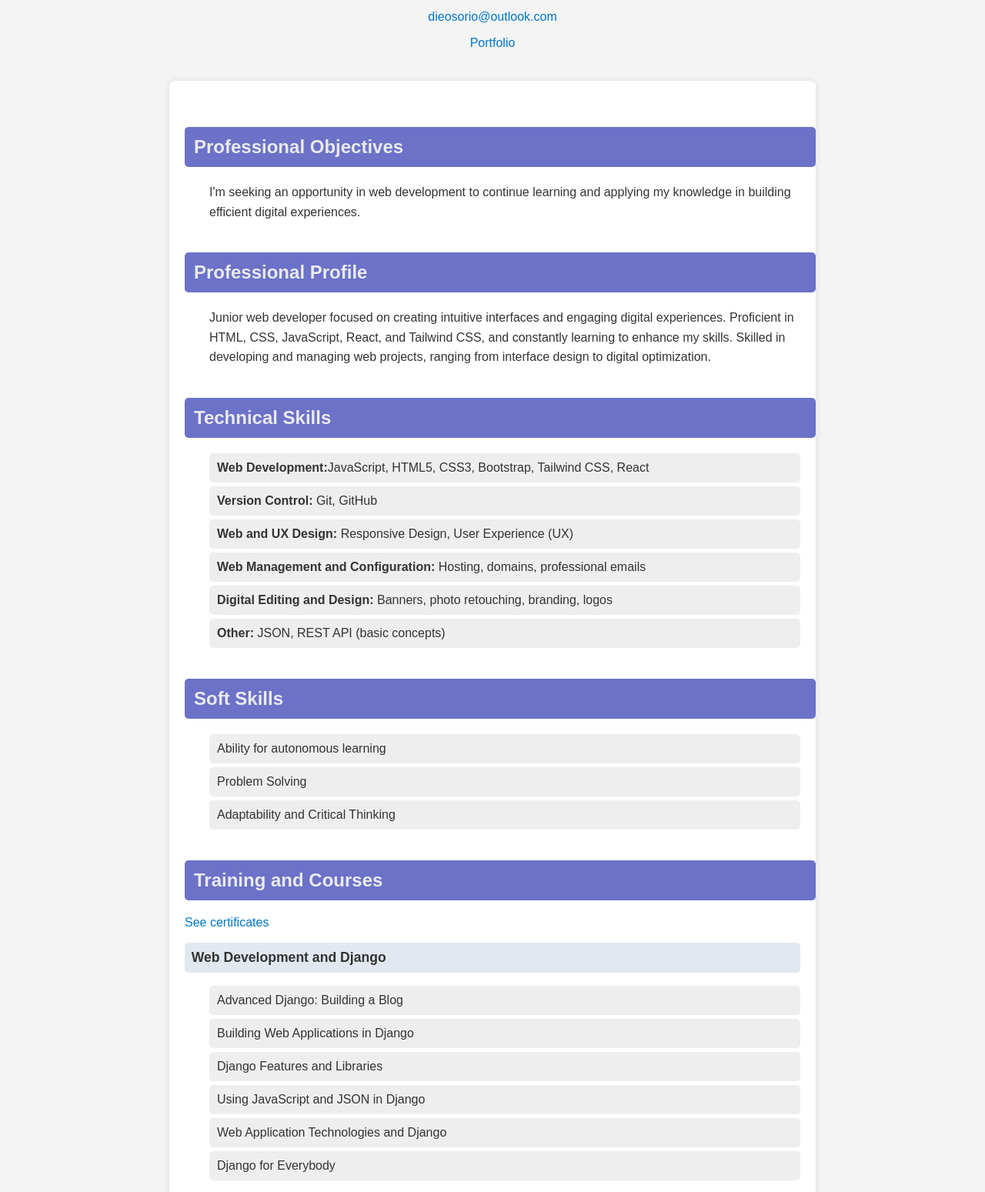
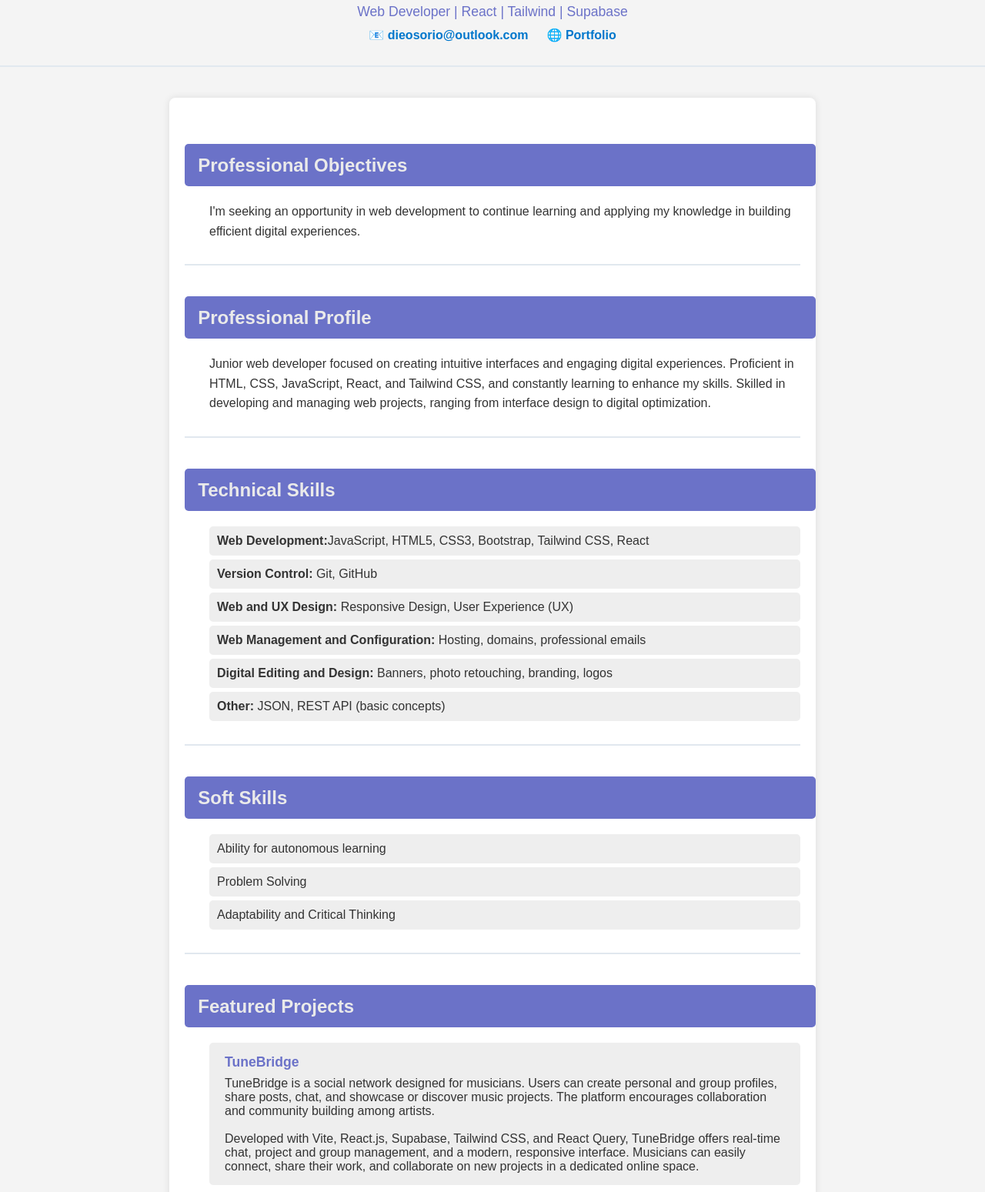
Before and after one commit to DieOsorio/cv, a plain HTML site: page index.html in a window 1280 px wide. Shown: the part 40-1589 px from the top of the page at 77% size. Drawn offline with nearby package versions, Linux system fonts and the light colour scheme.

Commit message:
add featured projects section, improve layout and section styling

```diff
--- a/index.html
+++ b/index.html
@@ -11,24 +11,30 @@
 <body>
     <header class="section">
         <h1>Diego Osorio</h1>
-        <p><a href="mailto:dieosorio@outlook.com">dieosorio@outlook.com</a></p>
-        <p><a target="_blank" href="https://dieosorio.github.io/">Portfolio</a></p>
+        <p class="tagline">Web Developer | React | Tailwind | Supabase</p>
+        <div class="contact-info">
+            <span>📧 <a href="mailto:dieosorio@outlook.com">dieosorio@outlook.com</a></span>
+            <span>🌐 <a target="_blank" href="https://dieosorio.github.io/">Portfolio</a></span>
+        </div>
     </header>
+    <section class="section-divider"></section>
     <div class="container">
         <section class="section">
-            <h2 data-i18n="objectives.title"></h2>
+            <h2 data-i18n="objectives.title">🎯</h2>
             <p class="push lineHeight" data-i18n="objectives.description">
             </p>
         </section>
+        <section class="section-divider"></section>
 
         <section class="section">
-            <h2 data-i18n="profile.title"></h2>
+            <h2 data-i18n="profile.title">👤</h2>
             <p class="push lineHeight" data-i18n="profile.description">
             </p>
         </section>
+        <section class="section-divider"></section>
 
         <section class="section">
-            <h2 data-i18n="technical.title"></h2>
+            <h2 data-i18n="technical.title">💻</h2>
             <ul class="push">
                 <li><strong data-i18n="technical.webDev.title"></strong><span data-i18n="technical.webDev.description"></span></li>
                 <li><strong data-i18n="technical.versionControl.title"></strong> <span data-i18n="technical.versionControl.description"></span></li>
@@ -38,15 +44,26 @@
                 <li><strong data-i18n="technical.others.title"></strong> <span data-i18n="technical.others.description"></span></li>
             </ul>
         </section>
+        <section class="section-divider"></section>
 
         <section class="section">
-            <h2 data-i18n="soft.title"></h2>
+            <h2 data-i18n="soft.title">🤝</h2>
             <ul class="push">
                 <li data-i18n="soft.one"></li>
                 <li data-i18n="soft.two"></li>
                 <li data-i18n="soft.three"></li>
             </ul>
         </section>
+        <section class="section-divider"></section>
+
+        <section class="section">
+            <h2 data-i18n="featured.title">⭐</h2>
+            <div class="project">
+                <h3><strong data-i18n="featured.tuneBridge.title"></strong></h3>
+                <p data-i18n="featured.tuneBridge.description"></p>
+            </div>
+        </section>
+        <section class="section-divider"></section>
 
         <section class="section">
             <h2 data-i18n="courses.title"></h2>
--- a/styles.css
+++ b/styles.css
@@ -31,6 +31,12 @@ h2 {
     margin-top: 40px;
     background-color: #6b72c8;
     border-radius: 5px;
+}
+
+h2[data-i18n]::before {
+    content: attr(data-i18n-icon) ' ';
+    font-size: 1.1em;
+    margin-right: 0.2em;
 }
 
 h3 {
@@ -68,3 +74,53 @@ a:hover {
 .lineHeight {
     line-height: 1.6em;
 }
+
+.project {
+    margin-left: 2em;
+    margin-top: 10px;
+    margin-bottom: 10px;
+    background: #eee;
+    border-radius: 5px;
+    padding: 15px 20px;
+    color: #333;
+    box-shadow: none;
+}
+
+.project h3 {
+    background: none;
+    padding: 0;
+    margin: 0 0 8px 0;
+    color: #6b72c8;
+    font-size: 1.1em;
+}
+
+.project p {
+    margin: 0;
+    font-size: 1em;
+    color: #333;
+}
+
+.tagline {
+    font-size: 1.1em;
+    color: #6b72c8;
+    margin: 8px 0 0 0;
+    font-weight: 500;
+}
+
+.contact-info {
+    display: flex;
+    justify-content: center;
+    gap: 1.5em;
+    margin: 10px 0 0 0;
+    font-size: 1em;
+}
+
+.contact-info a {
+    color: #0077cc;
+    font-weight: bold;
+}
+
+.section-divider {
+    border-bottom: 2px solid #e1e8ef;
+    margin: 30px 0 0 0;
+}
--- a/utilis/en/en.json
+++ b/utilis/en/en.json
@@ -9,36 +9,36 @@
     },
     "technical": {
         "title": "Technical Skills",
-        "webDev":{
+        "webDev": {
             "title": "Web Development:",
             "description": "JavaScript, HTML5, CSS3, Bootstrap, Tailwind CSS, React"
         },
-        "versionControl":{
+        "versionControl": {
             "title": "Version Control:",
             "description": "Git, GitHub"
         },
-        "design":{
+        "design": {
             "title": "Web and UX Design:",
             "description": "Responsive Design, User Experience (UX)"
         },
-        "webConf":{
+        "webConf": {
             "title": "Web Management and Configuration:",
             "description": "Hosting, domains, professional emails"
         },
-        "digital":{
+        "digital": {
             "title": "Digital Editing and Design:",
             "description": "Banners, photo retouching, branding, logos"
         },
-        "others":{
+        "others": {
             "title": "Other:",
             "description": "JSON, REST API (basic concepts)"
         }
     },
     "soft": {
         "title": "Soft Skills",
-        "one":"Ability for autonomous learning",
-        "two":"Problem Solving",
-        "three":"Adaptability and Critical Thinking"
+        "one": "Ability for autonomous learning",
+        "two": "Problem Solving",
+        "three": "Adaptability and Critical Thinking"
     },
     "courses": {
         "title": "Training and Courses",
@@ -81,7 +81,7 @@
             }
         }
     },
-    "personal":{
+    "personal": {
         "title": "Personal Projects",
         "see": "Vestigio Restauraciones",
         "subject": {
@@ -90,7 +90,7 @@
             "three": "Branding design, logo, and graphic materials."
         }
     },
-    "work":{
+    "work": {
         "title": "Work Experience",
         "place": {
             "title": "Vestigio Restauraciones (2024 - Present)",
@@ -102,7 +102,7 @@
             }
         }
     },
-    "languages":{
+    "languages": {
         "title": "Languages",
         "one": "Spanish: Native",
         "two": "English: Advanced (interactive level, self-taught learning)"
@@ -110,5 +110,12 @@
     "education": {
         "title": "Education",
         "one": "High School Diploma"
+    },
+    "featured": {
+        "title": "Featured Projects",
+        "tuneBridge": {
+            "title": "TuneBridge",
+            "description": "TuneBridge is a social network designed for musicians. Users can create personal and group profiles, share posts, chat, and showcase or discover music projects. The platform encourages collaboration and community building among artists.\n\nDeveloped with Vite, React.js, Supabase, Tailwind CSS, and React Query, TuneBridge offers real-time chat, project and group management, and a modern, responsive interface. Musicians can easily connect, share their work, and collaborate on new projects in a dedicated online space."
+        }
     }
 }
```
Also changed, not shown: utilis/es/es.json (+7 -0 lines).
